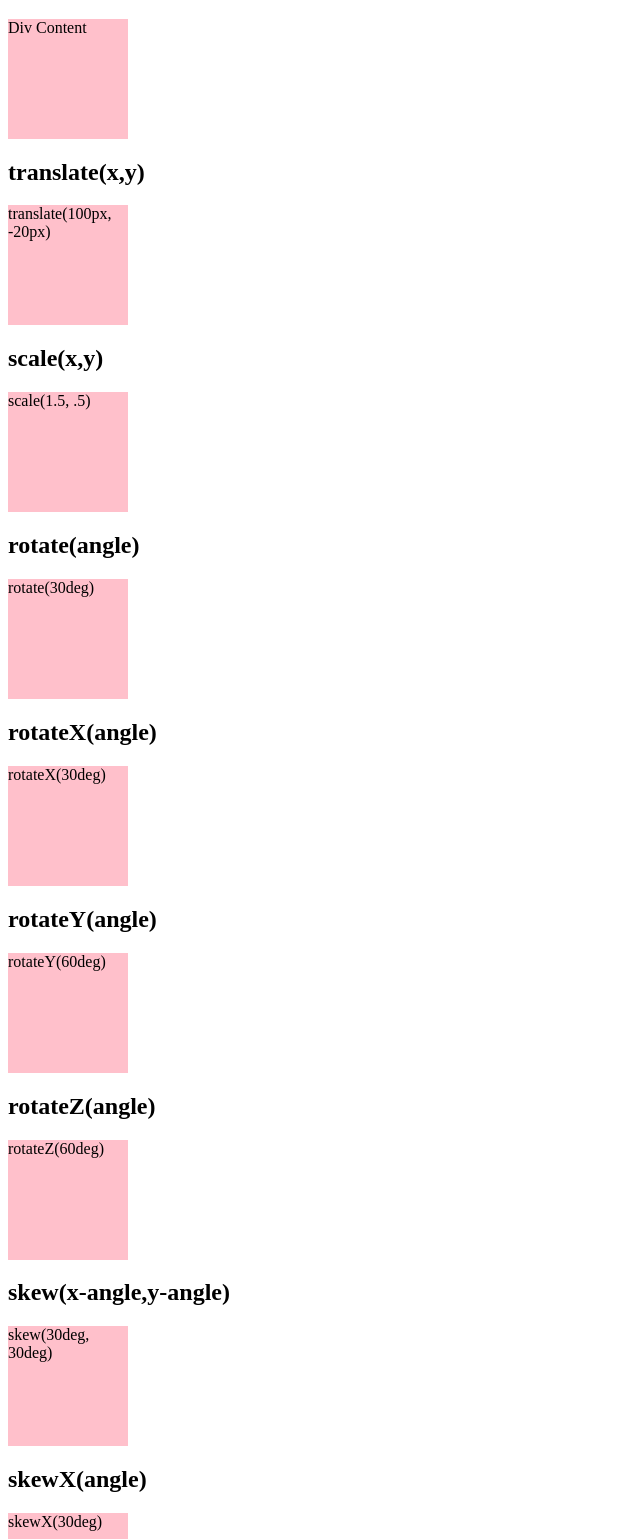
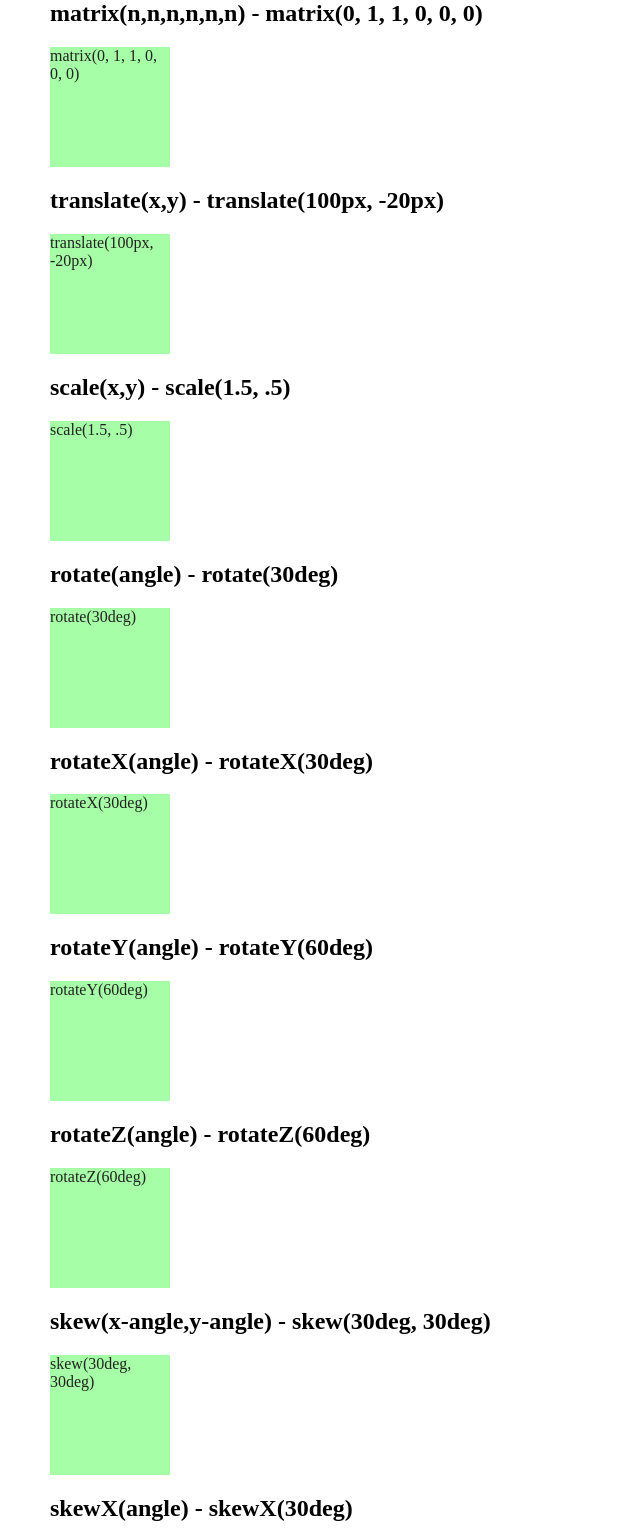
Before and after one commit to tedshd/FED_Party_12, a plain HTML site: page part_2.html in a window 1280 px wide. Shown: the part 206-1745 px from the top of the page, without its empty margins (0-640 px from the left). Drawn offline with Linux system fonts and the light colour scheme.

Commit message:
Update files.

```diff
--- a/part_2.html
+++ b/part_2.html
@@ -7,11 +7,13 @@
 <style>
     body {
         word-wrap: break-word;
+        margin: 50px;
     }
     .transform {
         width: 120px;
         height: 120px;
-        background: pink;
+        background: rgba(128, 255, 128, .7);
+        color: #222;
         transition-property: all;
         transition-duration: .5s;
         transition-timing-function: ease;
@@ -52,25 +54,25 @@
     <h1>Transition</h1>
     <a href="slider_menu.html">Demo slider menu</a>
     <h1>Transform</h1>
-    <h2>matrix(n,n,n,n,n,n)</h2>
-    <div class="transform tf_1">Div Content</div>
-    <h2>translate(x,y)</h2>
+    <h2>matrix(n,n,n,n,n,n) - matrix(0, 1, 1, 0, 0, 0)</h2>
+    <div class="transform tf_1">matrix(0, 1, 1, 0, 0, 0)</div>
+    <h2>translate(x,y) - translate(100px, -20px)</h2>
     <div class="transform tf_2">translate(100px, -20px)</div>
-    <h2>scale(x,y)</h2>
+    <h2>scale(x,y) - scale(1.5, .5)</h2>
     <div class="transform tf_3">scale(1.5, .5)</div>
-    <h2>rotate(angle)</h2>
+    <h2>rotate(angle) - rotate(30deg)</h2>
     <div class="transform tf_4">rotate(30deg)</div>
-    <h2>rotateX(angle)</h2>
+    <h2>rotateX(angle) - rotateX(30deg)</h2>
     <div class="transform tf_5">rotateX(30deg)</div>
-    <h2>rotateY(angle)</h2>
+    <h2>rotateY(angle) - rotateY(60deg)</h2>
     <div class="transform tf_6">rotateY(60deg)</div>
-    <h2>rotateZ(angle)</h2>
+    <h2>rotateZ(angle) - rotateZ(60deg)</h2>
     <div class="transform tf_7">rotateZ(60deg)</div>
-    <h2>skew(x-angle,y-angle)</h2>
+    <h2>skew(x-angle,y-angle) - skew(30deg, 30deg)</h2>
     <div class="transform tf_8">skew(30deg, 30deg)</div>
-    <h2>skewX(angle)</h2>
+    <h2>skewX(angle) - skewX(30deg)</h2>
     <div class="transform tf_9">skewX(30deg)</div>
-    <h2>skewY(angle)</h2>
+    <h2>skewY(angle) - skewY(30deg)</h2>
     <div class="transform tf_10">skewY(30deg)</div>
     <br>
     <a href="http://tedshd.github.io/material_design_for_web/">material_design_for_web</a>
```
Also changed, not shown: part_1.html (+16 -4 lines), part_3.html (+3 -0 lines), slider_menu.html (+4 -2 lines).
